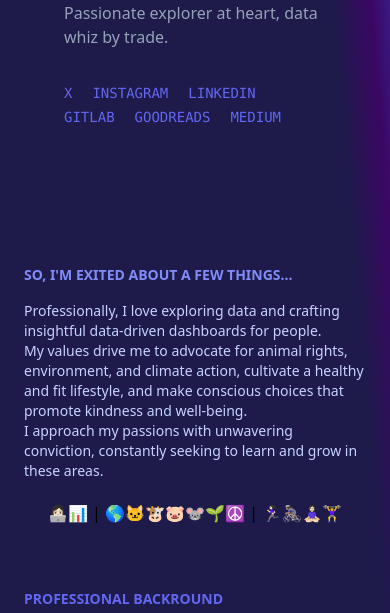
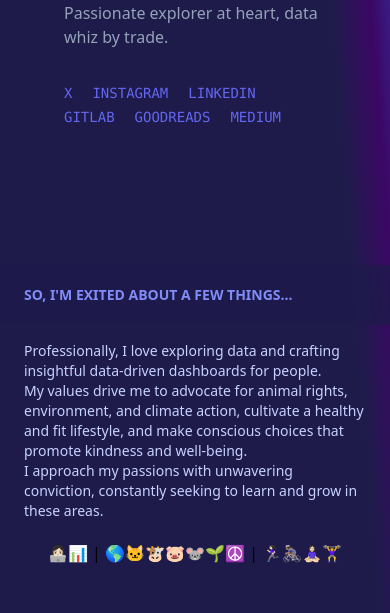
Before and after one commit to almondmilkandavocad0s/jramanan.com, a website: page build/index.html in a window 390 px wide. Shown: the part 231-844 px from the top of the page. Drawn offline with Linux system fonts and the light colour scheme.

Commit message:
sticky header on small screens fix

```diff
--- a/build/index.html
+++ b/build/index.html
@@ -100,7 +100,7 @@
                 </header>
                 <main class="pt-24 lg:w-1/2 lg:py-24">
                     <section id = "aboutme" class="mb-16 scroll-mt-16 md:mb-24 lg:mb-36 lg:scroll-mt-24" aria-label="aboutme">
-                        <div class="sticky top-0 z-20 -mx-6 mb-4 w-screen px-6 lg:mx-auto lg:w-full lg:px-0 lg:opacity-0">
+                        <div class="sticky top-0 z-20 -mx-6 mb-4 w-screen bg-indigo-950/75 px-6 py-5 backdrop-blur md:-mx-12 md:px-12 lg:sr-only lg:relative lg:top-auto lg:mx-auto lg:w-full lg:px-0 lg:py-0 lg:opacity-0s">
                             <h2 class="text-indigo-400 uppercase font-bold text-sm">
                                 So, I'm exited about a few things...
                             </h2>
@@ -115,8 +115,8 @@
                         </span>
                     </section>
                     <section id = "professional" class="mb-16 scroll-mt-16 md:mb-24 lg:mb-36 lg:scroll-mt-24" aria-label="professional">
-                        <div class="sticky top-0 z-20 -mx-6 mb-4 w-screen px-6 lg:mx-auto lg:w-full lg:px-0 lg:opacity-0">
-                            <h2 class="text-indigo-500 uppercase font-bold text-sm">
+                        <div class="sticky top-0 z-20 -mx-6 mb-4 w-screen bg-indigo-950/75 px-6 py-5 backdrop-blur md:-mx-12 md:px-12 lg:sr-only lg:relative lg:top-auto lg:mx-auto lg:w-full lg:px-0 lg:py-0 lg:opacity-0s">
+                            <h2 class="text-indigo-400 uppercase font-bold text-sm">
                                 Professional Backround
                             </h2>
                         </div>
@@ -295,8 +295,8 @@
                             </a>
                         </div>
                     </section>
-                    <section id = "personal" class="mb-16 scroll-mt-14 md:mb-24 lg:mb-36 lg:scroll-mt-24" aria-label="aboutme">
-                        <div class="sticky top-0 z-20 -mx-6 mb-4 w-screen px-6 lg:mx-auto lg:w-full lg:px-0 lg:opacity-0">
+                    <section id = "personal" class="mb-20 mt-40 scroll-mt-20 md:mb-24 lg:mb-36 lg:scroll-mt-24" aria-label="aboutme">
+                        <div class="sticky top-0 z-20 -mx-6 mb-4 w-screen bg-indigo-950/75 px-6 py-5 backdrop-blur md:-mx-12 md:px-12 lg:sr-only lg:relative lg:top-auto lg:mx-auto lg:w-full lg:px-0 lg:py-0 lg:opacity-0s">
                             <h2 class="text-indigo-400 uppercase font-bold text-sm">
                                 Who am I, really?
                             </h2>
```
Also changed, not shown: build/assets/IMG_4237.jpg (added), build/css/style.css.
